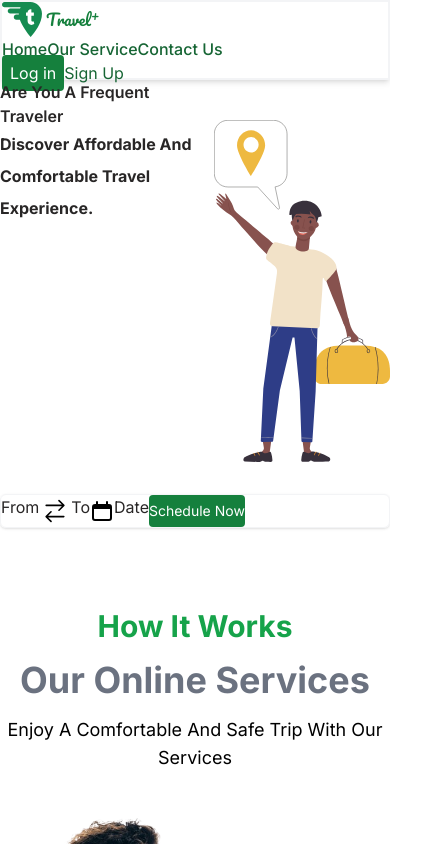
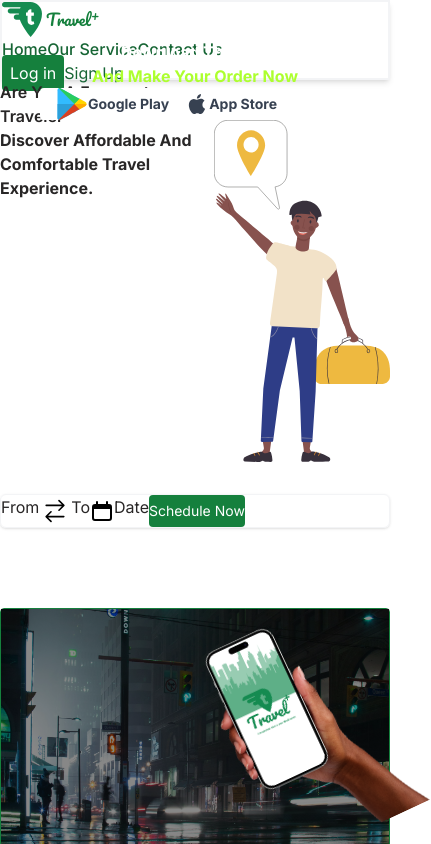
Before and after one commit to techvalleyng/travelplus_landing, a React (Vite) app: page / in a window 390 px wide. Shown: the top 844 px of the page, 431 px wide, since content can reach past the window. Built offline with nearby package versions, Linux system fonts and the light colour scheme.

Commit message:
change background

```diff
--- a/src/components/Background.tsx
+++ b/src/components/Background.tsx
@@ -1,18 +1,22 @@
-// import AppleIcon from '@mui/icons-material/Apple';
-// import Playstore from '../assets/playstore.svg';
-// import hand from '../assets/hand.png';
+import AppleIcon from '@mui/icons-material/Apple';
+import Playstore from '../assets/playstore.svg';
+import hand from '../assets/hand.png';
 // import './css/background.css';
+import frame from '../assets/frame.png'
 import person from '../assets/person.svg'
 import arrow from '../assets/arrow.svg'
 import date from '../assets/date.svg'
+import { NavLink } from 'react-router-dom';
 
 export default function Background() {
   return (
     <>
     <div className="flex justify-around space-y-10 font-inter">
-      <div className='capitalize md:mt-20 md:ml-10  text-[#282626]'>
+      <div className='capitalize md:mt-20 md:ml-10 leading-0 text-[#282626]'>
         <p className='md:text-2xl font-inter  font-semibold'>Are you a frequent traveler</p>
-        <p className='md:text-6xl font-inter leading-8 font-bold'>Discover affordable and <br /> comfortable travel <br /> experience.</p>
+        <p className='md:text-6xl font-inter font-bold'>Discover affordable and</p>
+        <p className='md:text-6xl font-inter font-bold'>comfortable travel </p>
+        <p className='md:text-6xl font-inter font-bold'>experience.</p>
       </div>
       <div className=''>
         <img className='min-w-44' src={person} alt=""  />
@@ -29,6 +33,30 @@ export default function Background() {
       </div>
       <button className='bg-green-700 rounded text-sm text-white md:px-8 md:py-2'>Schedule Now</button>
     </div>
+
+    <div className='md:mb-20 border border-green-700 md:ml-28 md:mr-20  min-h-72 rounded '>
+      <div className='md:relative'>
+        <img className='md:h-72 w-full object-fill' src={frame} alt=""/>
+        <div className='absolute inset-10 text-center leading-1 md:text-6xl font-bold text-white font-inter capitalize'>
+          <p>download the app</p>
+          <p className='md:text-4xl text-[greenYellow]'>and make your order Now</p>
+          <div className='flex md:flex-row md:justify-center md:mt-10 md:space-x-4'>
+            <div className='flex  bg-white rounded items-center hover:bg-green-700 hover:text-white text-gray-700 transition ease-linear duration-500'>
+              <img className='max-w-8 ml-4' src={Playstore} alt=""/>
+              <NavLink to='#' className='text-sm  font-inter  md:p-4'>Google Play</NavLink>
+            </div>
+            <div className='flex bg-white rounded items-center hover:bg-green-700 hover:text-white text-gray-700 transition ease-linear duration-500'>
+              <AppleIcon className='ml-4  '/>
+              <NavLink to='#' className='text-sm font-inter  md:p-4'>App Store</NavLink>
+            </div>
+          </div>
+        </div>
+        <div className='absolute max-w-40 right-0 bottom-0  -rotate-[25deg] overflow-y-hidden'>
+          <img src={hand} alt=""/>
+        </div>
+      </div>
+    </div>
+
     </>
   );
 }
--- a/src/components/Helps.tsx
+++ b/src/components/Helps.tsx
@@ -5,7 +5,7 @@ import mail from '../assets/mail.svg';
 export default function Helps() {
   return (
     <div id='Contact-us'>
-      <div className='container-fluid mt-20 mb-24'>
+      <div className='container-fluid mb-24'>
         <div className="text-center font-inter capitalize">
           <h3 className="text-3xl font-bold mb-4 text-green-600">How can we help you</h3>
           <h1 className="text-gray-500 mb-4 font-bold text-4xl md:text-6xl">Have a question&#63;</h1>
--- a/src/components/css/book.css
+++ b/src/components/css/book.css
@@ -1,4 +1,5 @@
 .bg-img
 {
     background-image: url('../../assets/travplus.png');
+    /* height: 30px; */
 }
--- a/src/pages/Home.tsx
+++ b/src/pages/Home.tsx
@@ -11,7 +11,6 @@ export default function Home() {
       <Header/>
       <Background/>
       <Services/>
-      <Book/>
       <Helps/>
       <Footer/>
     </div>
```
